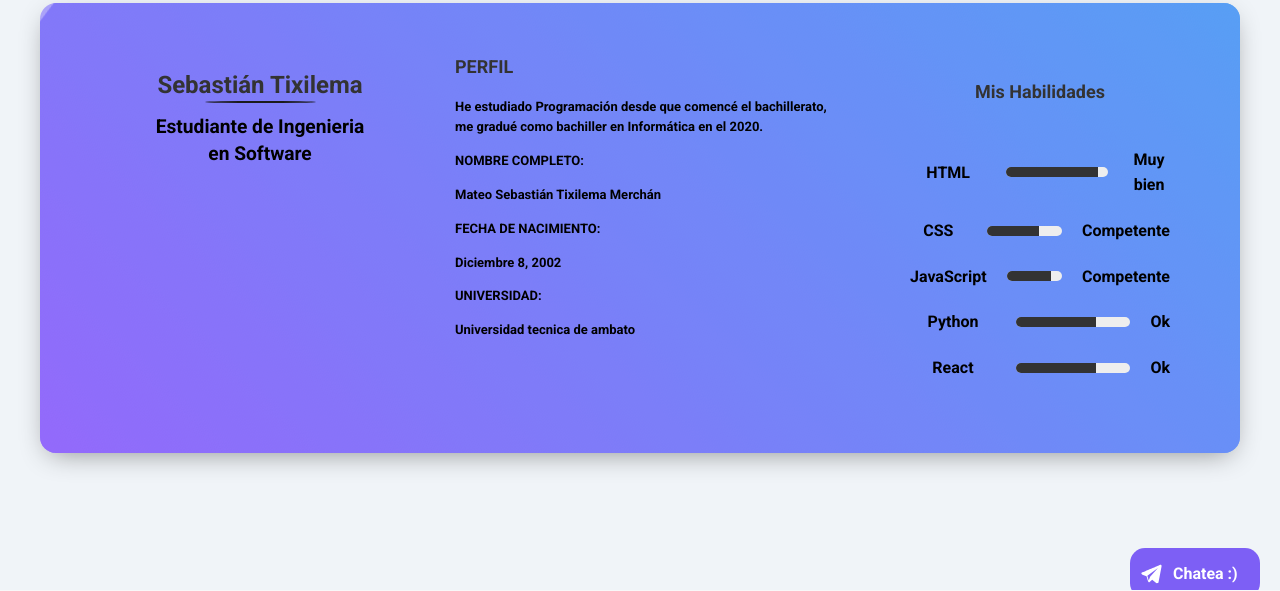
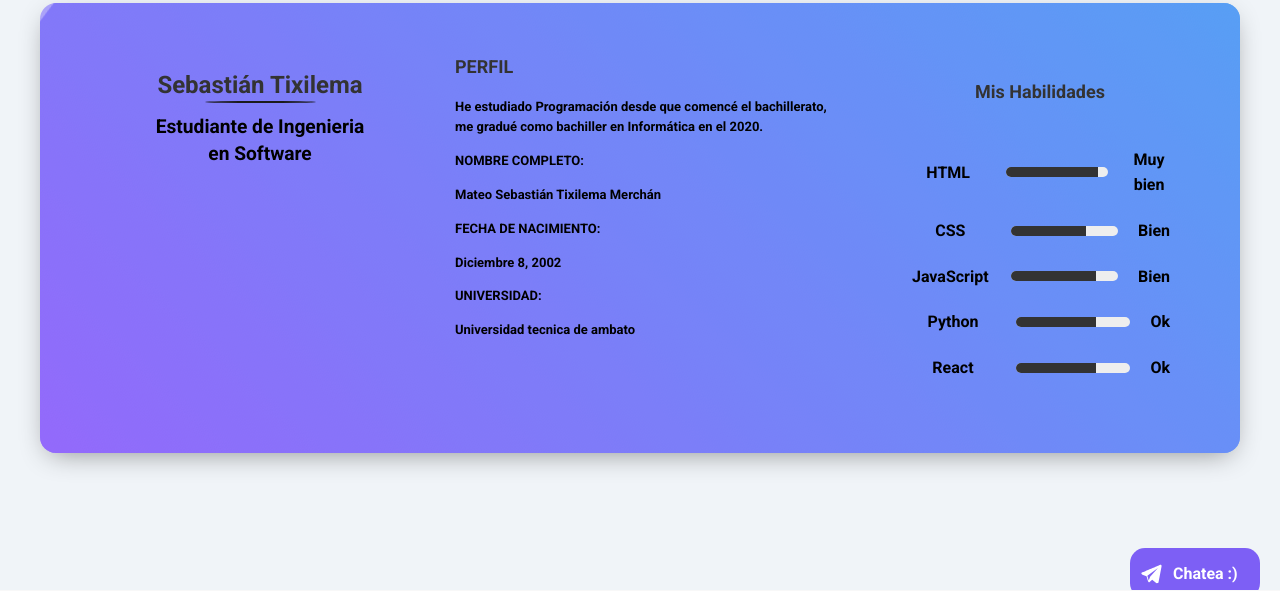
Before and after one commit to SebasTix02/Portafolio-web, a plain HTML site: page acerca.html in a window 1280 px wide. Shown: the part 82-673 px from the top of the page. Drawn offline with Linux system fonts and the light colour scheme.

Commit message:
corregido skills

```diff
--- a/acerca.html
+++ b/acerca.html
@@ -84,14 +84,14 @@
                             <div class="skill-level">
                                 <div class="skill-percent" style="width: 70%"></div>
                             </div>
-                            <div class="skill-percent-number">Competente</div>
+                            <div class="skill-percent-number">Bien</div>
                         </div>
                         <div class="skill">
                             <div class="skill-name">JavaScript</div>
                             <div class="skill-level">
                                 <div class="skill-percent" style="width: 80%"></div>
                             </div>
-                            <div class="skill-percent-number">Competente</div>
+                            <div class="skill-percent-number">Bien</div>
                         </div>
                         <div class="skill">
                             <div class="skill-name">Python</div>
```
